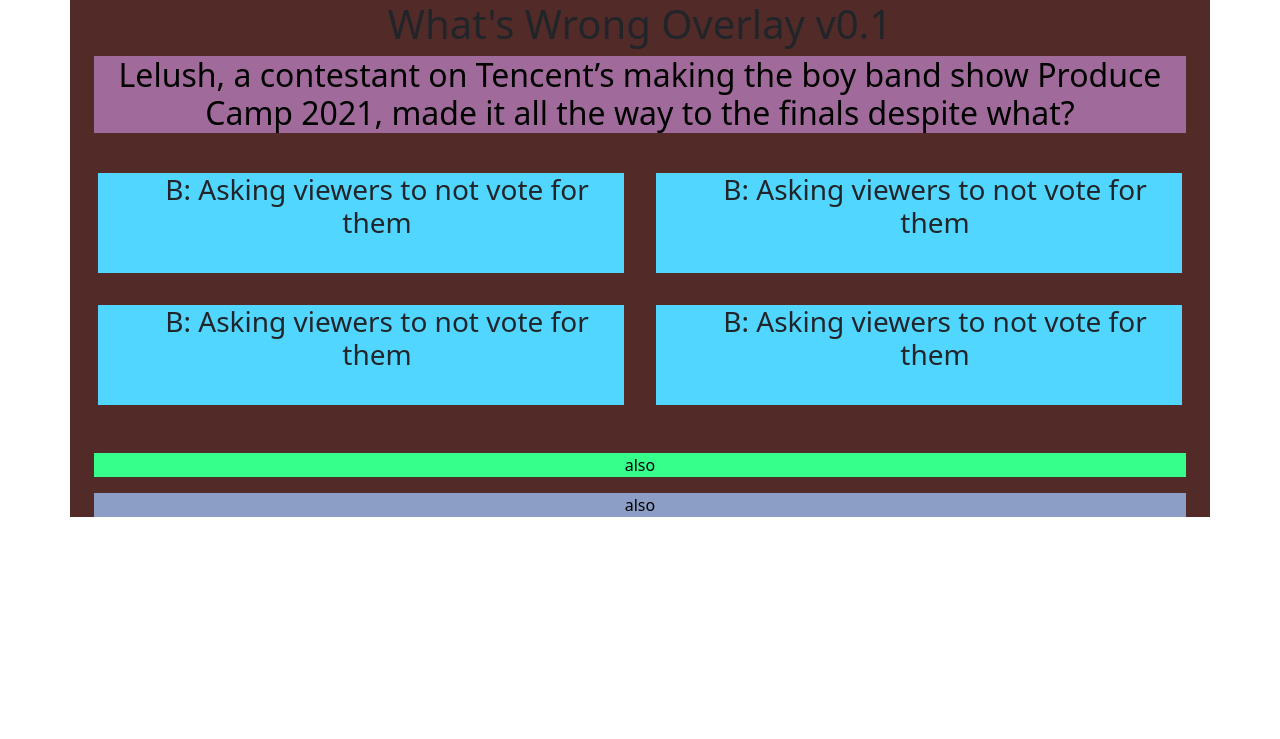
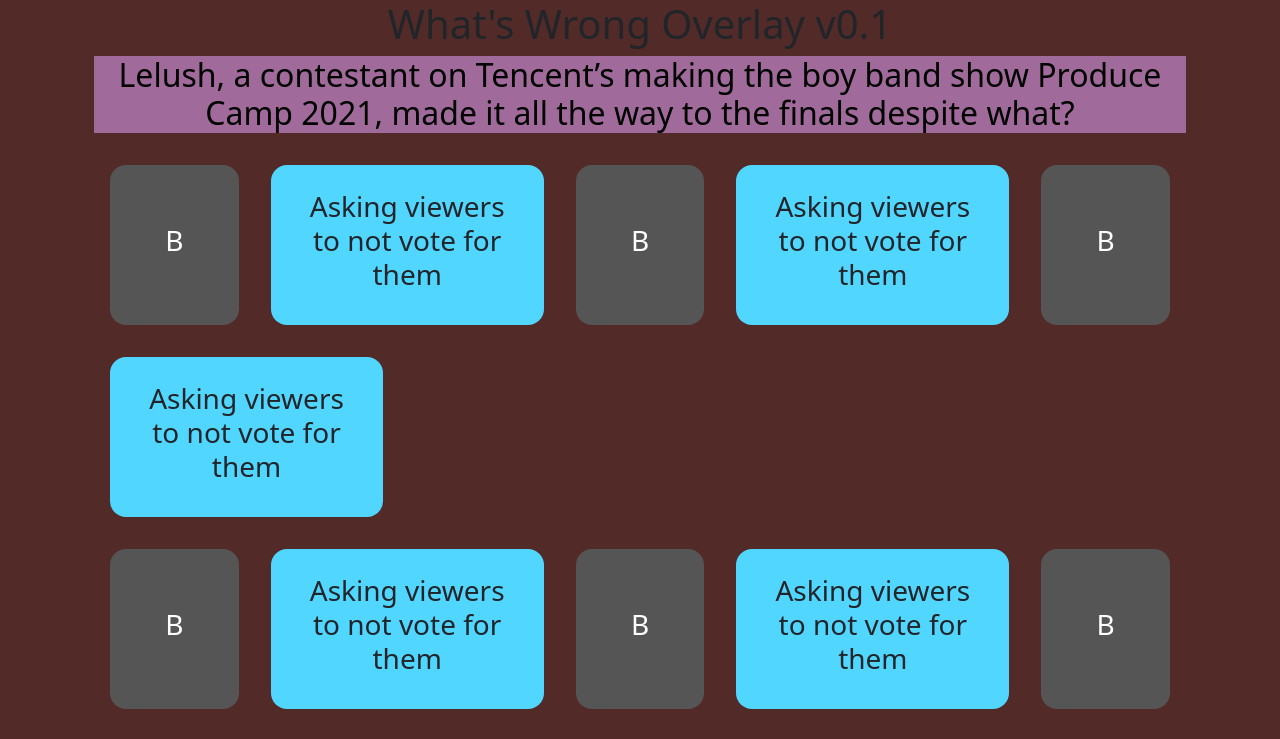
Before and after one commit to lexprod/whats-wrong-app, a React (Create React App) app: page / in a window 1280 px wide. Shown: the top 739 px of the page. Built offline with nearby package versions, Linux system fonts and the light colour scheme.

Commit message:
answer rows formatting

```diff
--- a/src/App.css
+++ b/src/App.css
@@ -37,7 +37,3 @@
     transform: rotate(360deg);
   }
 }
-
-.q-box {
-  color: #200000
-}
--- a/src/App.js
+++ b/src/App.js
@@ -3,26 +3,20 @@
 import { Button, Col, Container, Row } from 'reactstrap';
 import 'bootstrap/dist/css/bootstrap.min.css';
 import AnswerBox from './components/AnswerBox';
+import QuestionBox from './components/QuestionBox';
 
 function App() {
   return (
-    <div className="App">
-      <Container style={{ backgroundColor: '#522B29' }} >
-
+    <div className="App" style={{ backgroundColor: '#522B29', height: '100vh' }}>
+      <Container >
         <h1>What's Wrong Overlay v0.1</h1>
-
         <Container >
-          <Container xs='12' style={{ backgroundColor: '#A06B9A', color: 'black' }}>
-            {/* Q Box */}
-            <h2>
-              Lelush, a contestant on Tencent’s making the boy band show Produce Camp 2021, made it all the way to the finals despite what?
-            </h2>
-          </Container>
-          <Row>
+          <QuestionBox />
           {/* Ansers Frame */}
           <Container className="my-3">
             {/* First Row */}
             <Row>
+              <AnswerBox />
               <AnswerBox />
               <AnswerBox />
             </Row>
@@ -30,10 +24,10 @@
             <Row>
               <AnswerBox />
               <AnswerBox />
+              <AnswerBox />
             </Row>
           </Container>
 
-          </Row>
           <Container className="my-3" style={{ backgroundColor: '#37FF8B', color: 'black' }}>
             also
           </Container>
--- a/src/components/AnswerBox.js
+++ b/src/components/AnswerBox.js
@@ -1,15 +1,17 @@
 import React from "react";
-import { Container, Col } from 'reactstrap';
+import { Container, Col, Row } from 'reactstrap';
 
 const AnswerBox = () => {
     return (
-        <Col className="my-3 mx-3" style={{ backgroundColor: '#51D6FF', height: '100px' }}>
-            <Container className="mx-3">
-                <h3>
-                    B: Asking viewers to not vote for them
-                </h3>
-            </Container>
-        </Col>
+        <>
+            <Col className="my-3 mx-3 rounded-4 d-flex align-items-center justify-content-center" style={{ backgroundColor: '#555', color: '#fff', height: '20vh', textAlign: 'center' }}>
+                <h3>B</h3>
+            </Col>
+            <Col className="my-3 mx-3 rounded-4 col-3 d-flex align-items-center justify-content-center" style={{ backgroundColor: '#51D6FF', height: '20vh' }}>
+                <h3 className="mx-3">Asking viewers to not vote for them</h3>
+            </Col>
+        </>
+
     );
 }
 
--- /dev/null
+++ b/src/components/QuestionBox.js
@@ -0,0 +1,15 @@
+import React from "react";
+import { Container, Col } from 'reactstrap';
+
+const QuestionBox = () => {
+    return (
+        <Container xs='12' style={{ backgroundColor: '#A06B9A', color: 'black' }}>
+            {/* Q Box */}
+            <h2>
+                Lelush, a contestant on Tencent’s making the boy band show Produce Camp 2021, made it all the way to the finals despite what?
+            </h2>
+        </Container>
+    );
+}
+
+export default QuestionBox;
```
Lines whose indentation alone changed are shown as unchanged.
